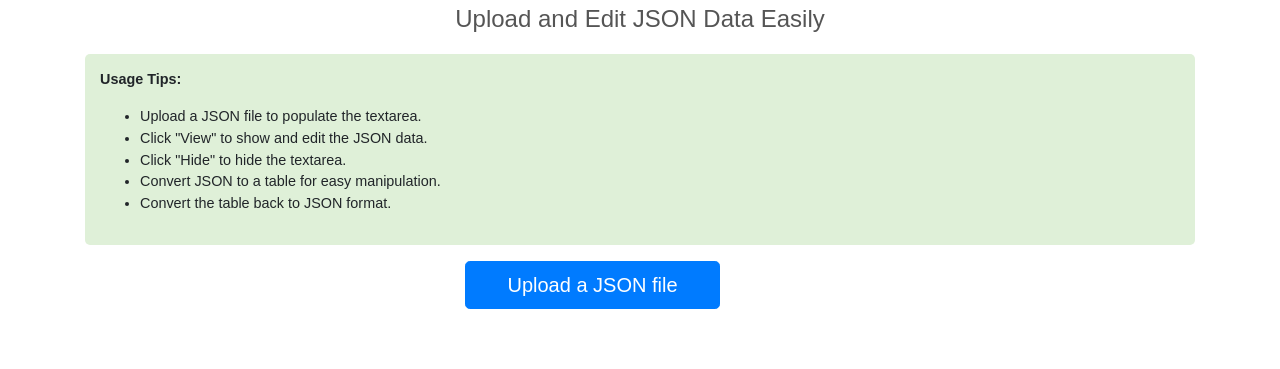
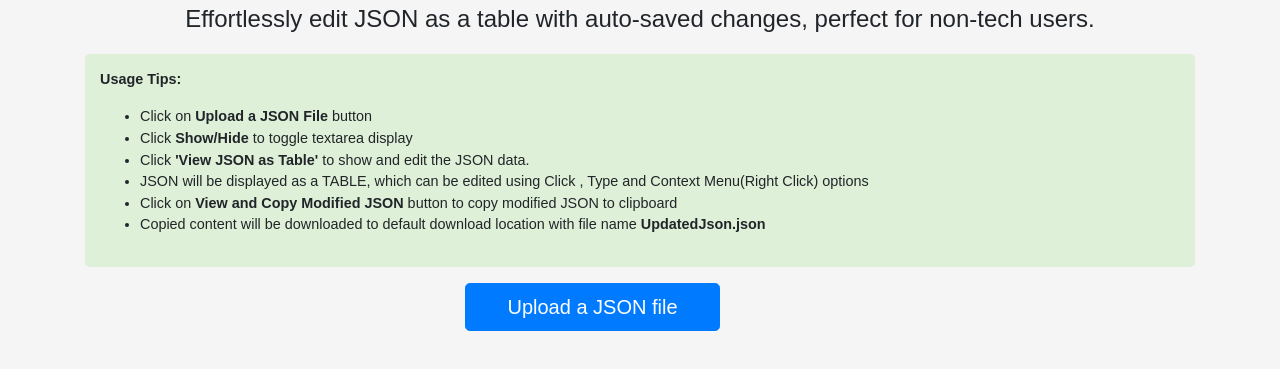
Before and after one commit to anoopsimon/json-editor-v2, a plain HTML site: page v1/index.html in a window 1280 px wide. Shown: the part 71-440 px from the top of the page. Drawn offline with Linux system fonts and the light colour scheme.

Commit message:
updated tips

```diff
--- a/v1/index.html
+++ b/v1/index.html
@@ -14,17 +14,12 @@
 
         <div class="page-title">
             <h1>JSON Table Editor</h1>
-            <h2>Upload and Edit JSON Data Easily</h2>
+            <h4>Effortlessly edit JSON as a table with auto-saved changes, perfect for non-tech users.</h4>
         </div>
 
-        <div class="tips">
+        <div class="tips" id="tipsContainer">
             <p><strong>Usage Tips:</strong></p>
-            <ul>
-                <li>Upload a JSON file to populate the textarea.</li>
-                <li>Click "View" to show and edit the JSON data.</li>
-                <li>Click "Hide" to hide the textarea.</li>
-                <li>Convert JSON to a table for easy manipulation.</li>
-                <li>Convert the table back to JSON format.</li>
+            <ul id="tipsList">
             </ul>
         </div>
 
@@ -38,14 +33,7 @@
             </div>
         </div>
 
-        <!-- <div class="row mt-3">
-            <div id='button_container' class='col-md-3'>
-                <div class="file-upload">
-                    <span>Upload a JSON file</span>
-                    <input type="file" id="file_input" accept=".json">
-                </div>
-            </div>
-        </div> -->
+
 
         <div class="row mt-3">
             <div id='input_container' class='col-md-12'>
--- a/v1/scripts/jsoneditor.js
+++ b/v1/scripts/jsoneditor.js
@@ -17,6 +17,28 @@ var max_counter = 0;
 
 var obj_clicked_row = {};
 var obj_clicked_col = {};
+
+const usageTips = [
+    "Click on <strong> Upload a JSON File </strong> button",
+    "Click <strong> Show/Hide </strong> to toggle textarea display",
+    "Click <strong>'View JSON as Table'</strong> to show and edit the JSON data.",
+    "JSON will be displayed as a TABLE, which can be edited using Click , Type and Context Menu(Right Click) options",
+    "Click on <strong> View and Copy Modified JSON</strong> button to copy modified JSON to clipboard",
+    "Copied content will be downloaded to default download location with file name <strong> UpdatedJson.json</strong>"
+];
+
+function renderTips(){
+        const tipsList = document.getElementById('tipsList');
+        tipsList.innerHTML = '';
+
+        usageTips.forEach(tip => {
+            const listItem = document.createElement('li');
+            listItem.innerHTML = tip;
+            tipsList.appendChild(listItem);
+        });
+    }
+
+
 
 function jsonEditorInit(table_container_id, json_input_container_id, json_output_container_id, json_to_table_btn_id, table_to_json_btn_id) {
 
@@ -47,7 +69,7 @@ function jsonEditorInit(table_container_id, json_input_container_id, json_output
 
         textarea.value = prettyJsonString;
         copyToClipboard(prettyJsonString);
-        downloadJSON(prettyJsonString,'updatedJson.json');
+        downloadJSON(prettyJsonString,'updatedJson');
     });
 
 
@@ -330,7 +352,7 @@ function loadJsonFromStorage() {
 
 $(document).ready(function () {
     jsonEditorInit('table_container', 'Textarea1', 'result_container', 'json_to_table_btn', 'table_to_json_btn');
-
+    renderTips();
     $('#file_input').on('change', function (event) {
         var file = event.target.files[0];
         if (file) {
--- a/v1/styles/app.css
+++ b/v1/styles/app.css
@@ -1,5 +1,7 @@
 body {
     font-family: Arial, sans-serif;
+    background-color: #f5f5f5;
+
 }
 
 #confirmationPopup {
```
